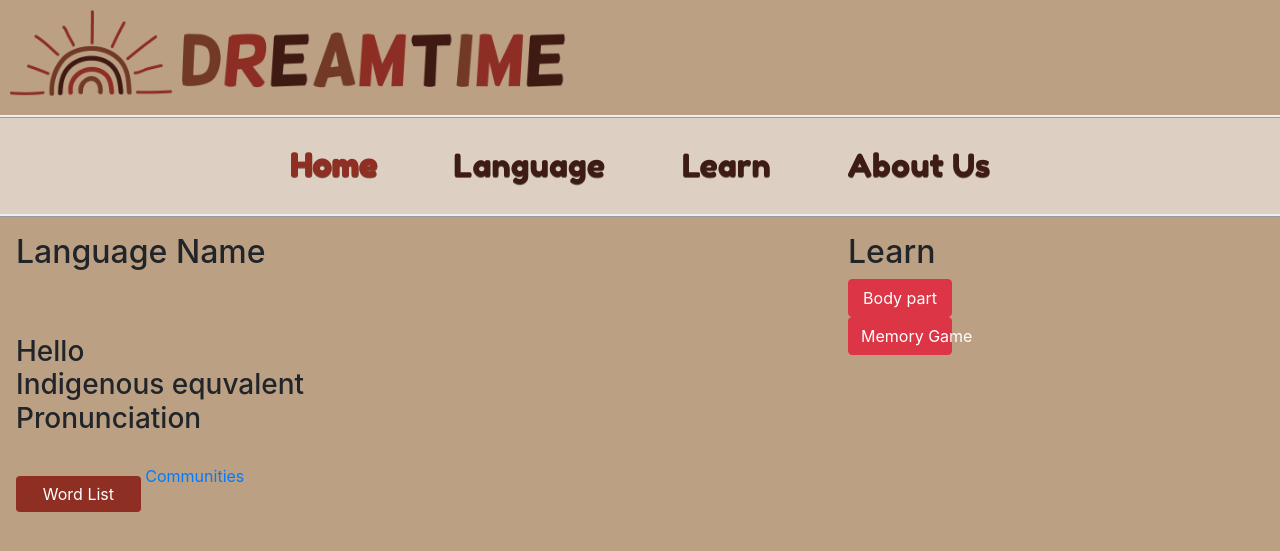
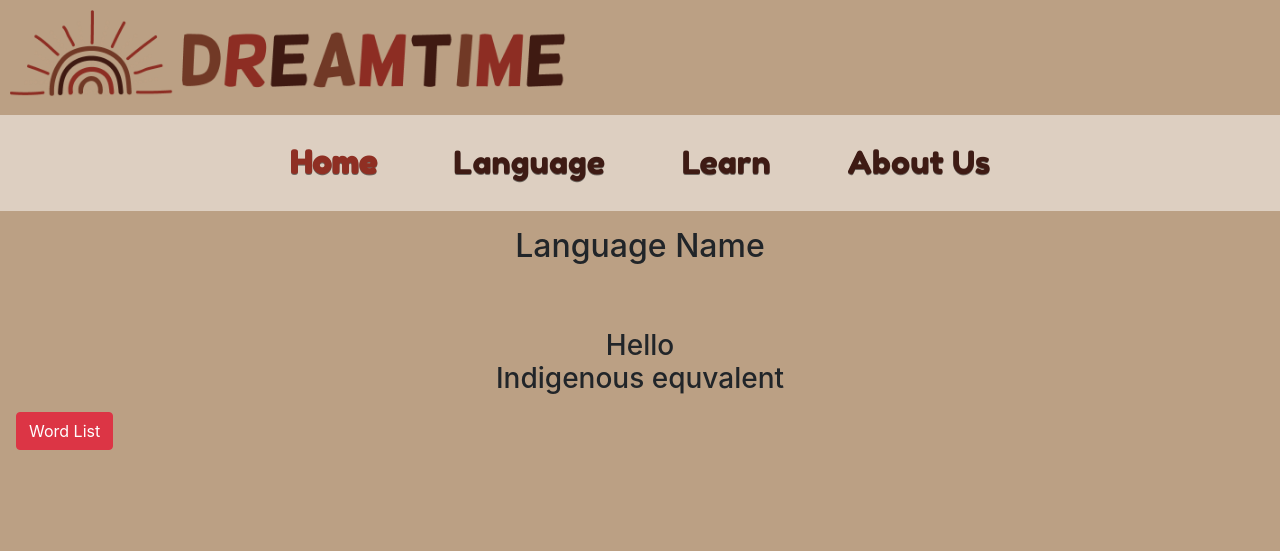
Before and after one commit to AsuraE/DECO1800, a PHP site: page /language.html in a window 1280 px wide. Shown: the top 551 px of the page. Run offline with PHP 8.4, Linux system fonts and the light colour scheme.

Commit message:
styling ind language page

```diff
--- a/css/style-visual.css
+++ b/css/style-visual.css
@@ -58,10 +58,10 @@ body, #lang-ind {
 #main-menu ul{
 	padding:0.5em;
 	text-align:center;
-	border-top-style: ridge;
+	/*border-top-style: ridge;
 	border-top-width: 3px;
-	border-bottom-style:ridge;
-	border-bottom-width: 3px;
+	/*border-bottom-style:ridge;
+	border-bottom-width: 3px;*/
 
 }
 
@@ -167,6 +167,14 @@ header {
 	width:30%;
 	background-color:#8F2F23;
 	border:#8F2F23;
+}
+
+#langMain #langName {
+	text-align:center;
+}
+
+#langMain #hello {
+	text-align:center;
 }
 
 /*Learn page*/
--- a/language.html
+++ b/language.html
@@ -38,68 +38,28 @@
 
   </nav>
 
-    <div id="thisLang">
-      <div id="langMain">
+  <div id="langMain">
 
         <!--language name-->
         <h2 id="langName">Language Name</h2>
 
         <!--Indigenous hello-->
-        <h3 id="hello">Hello <br> Indigenous equvalent <br> Pronunciation</h3>
+        <h3 id="hello">Hello <br> Indigenous equvalent </h3>
 
-        <!--Word list pop-up-->
+
+
+
+      </div>
+
+    <div id="thisLang">
+
+  <!--Word list pop-up-->
         <button type="button" class="btn btn-danger">Word List</button>
 
-        <a href="#" id="communities">Communities</a>
-      </div>
-
-      <div id="vl"></div>
 
       <div id="langGames">
 
-        <h2>Learn</h2>
 
-        <div id="interaction">
-
-          <!--Body pop-up-->
-          <div id="bodyPart">
-            <button type="button" class="btn btn-danger btn-block" data-toggle="modal" data-target="#exampleModal">
-              Body part
-            </button>
-          </div>
-
-          <!-- Modal -->
-          <div class="modal fade" id="exampleModal" tabindex="-1" role="dialog" aria-labelledby="exampleModalLabel" aria-hidden="true">
-            <div class="modal-dialog" role="document">
-              <div class="modal-content">
-                <div class="modal-header">
-                  <h5 class="modal-title" id="exampleModalLabel">Modal title</h5>
-                  <button type="button" class="close" data-dismiss="modal" aria-label="Close">
-                    <span aria-hidden="true">&times;</span>
-                  </button>
-                </div>
-                <div class="modal-body">
-                  ...
-                </div>
-                <div class="modal-footer">
-                  <button type="button" class="btn btn-secondary" data-dismiss="modal">Close</button>
-                  <button type="button" class="btn btn-primary">Save changes</button>
-                </div>
-              </div>
-            </div>
-          </div>
-
-          <!--Memory game pop-up-->
-          <div id="memGame">
-            <button type="button" class="btn btn-danger btn-block">Memory Game</button>
-          </div>
-
-          <!--Quiz pop-up-->
-          <div id="quiz">
-            <button type="button" class="btn btn-danger btn-block">Quiz</button>
-          </div>
-
-        </div>
       </div>
     </div>
 
```
